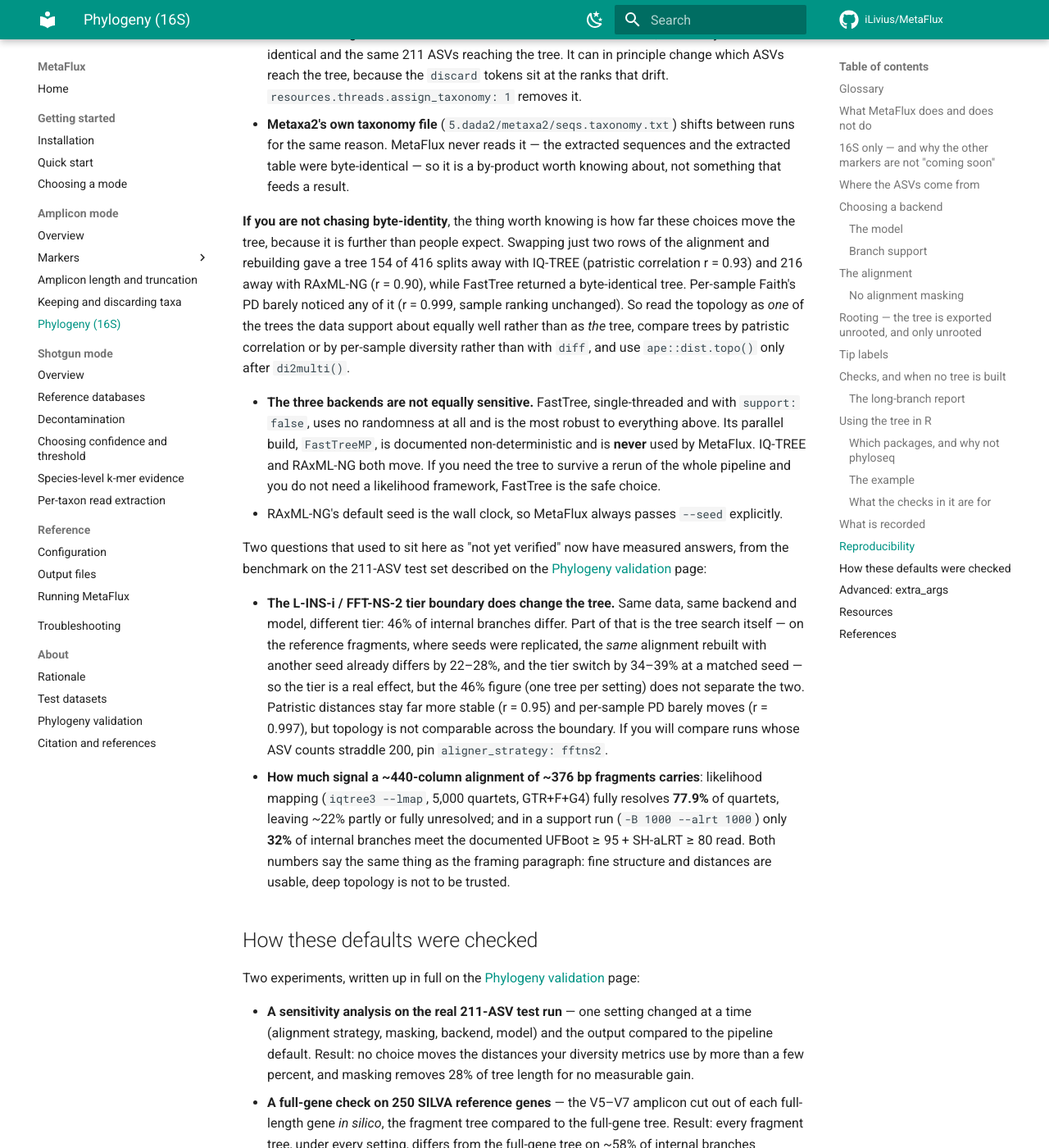
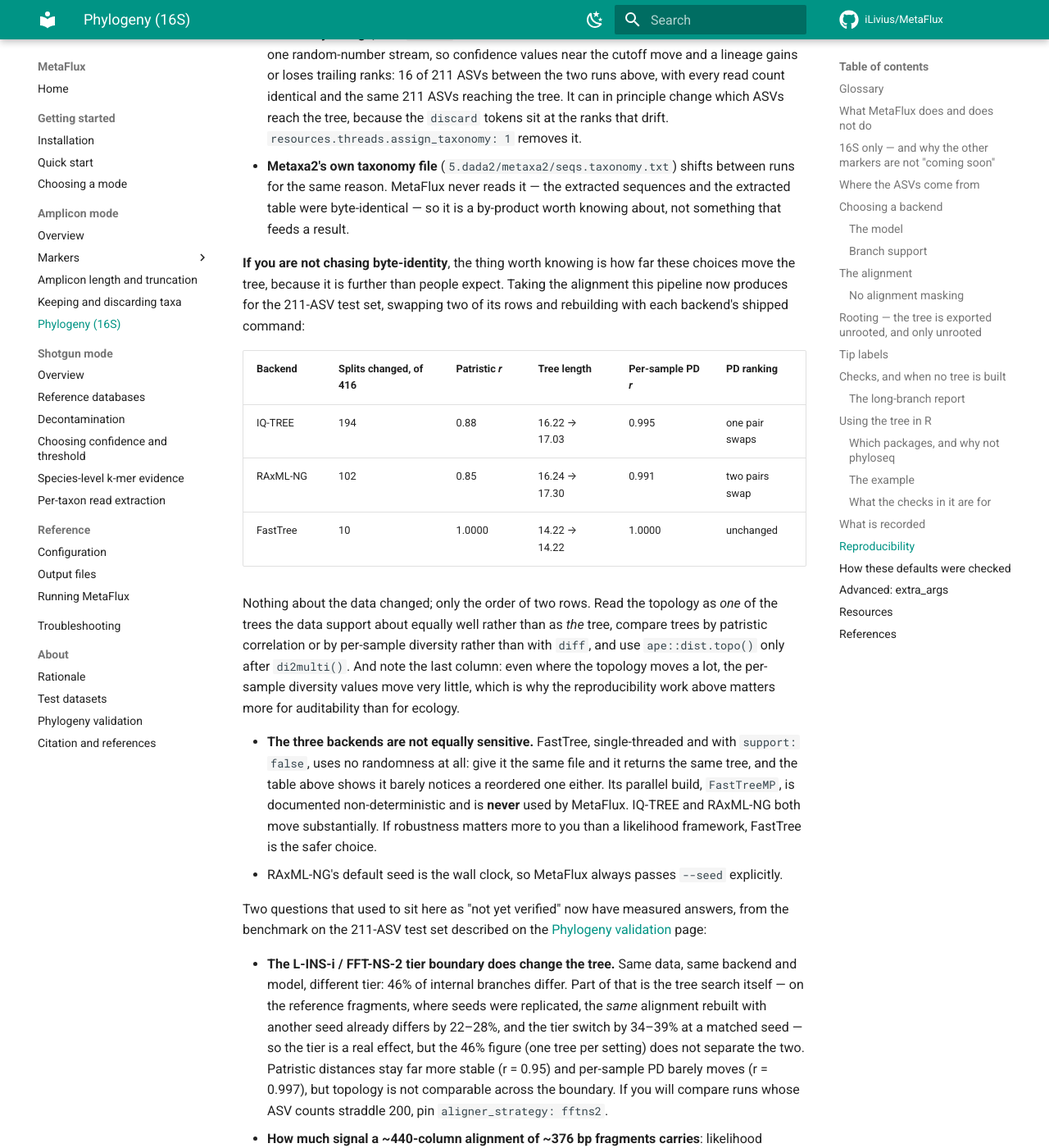
Before and after one commit to iLivius/MetaFlux, an MkDocs documentation site: the page built from docs/amplicon/phylogeny.md, in a window 1280 px wide and 1400 px high, scrolled down 21357 px. Shown: the whole window at 82% size. Built offline with MkDocs 1.6.1 and Material for MkDocs 9.7.7, drawn with Linux system fonts in a browser that asks for light colours; comment, search, counter and statistics services are not loaded; some of the changed text lies outside the part shown.

Commit message:
Correct the measured numbers in the phylogeny documentation
A verification pass re-derived every figure in the rewritten pages from
the shipped runs and found eight that did not hold. All were mine, from
the last two commits.

- The cost of the one-thread default was quoted as 140 s against 90 s.
  Measured on the alignment the pipeline now produces: about 91 s against
  about 60 s at four threads. It appeared in five places.
- The input-order sensitivity figures mixed two tip-matching conventions,
  and were taken from the pre-v2.4.0 alignment. The whole paragraph is
  now one table from one experiment on the current alignment: swapping
  two rows moves IQ-TREE by 194 of 416 splits (patristic r 0.88),
  RAxML-NG by 102 (r 0.85) and FastTree by 10 (r 1.0000).
- FastTree was described as returning a byte-identical tree under a
  reordered input. It does so for an identical file, but under the swap
  it moves 10 splits while keeping its branch lengths. Corrected, and the
  "safe choice" advice reworded to match.
- Per-sample Faith's PD was quoted at its best case with the ranking
  unchanged. The ranking holds for FastTree only; IQ-TREE and RAxML-NG
  move a pair or two. The table now carries the per-backend values.
- --reorder was credited with costing about 1% of the phiX step. Over six
  alternating repeats the difference is below noise; only the few MB of
  extra memory is measurable.
- Six of the seven long-branch tips are the only ASV of their lineage,
  not all seven: the seventh is classified no deeper than phylum.

The release draft carried two of the same figures and is corrected too.

```diff
--- a/docs/amplicon/phylogeny.md
+++ b/docs/amplicon/phylogeny.md
@@ -372,11 +372,12 @@ were tuned on data rather than reasoned out:
   near-identical sequences whose pendant edges are effectively zero, so the median is
   close to zero and even generous multiples of it flag far too much of the tree (measured on
   the 16S test set: 81 of 211 tips at 5× the median, still 35 at 20×). The rule is instead the standard boxplot outlier fence,
-  **Q3 + 3×IQR**, which flags 7 tips there. Each is the only ASV of its lineage in the
-  run — among them the run's sole Acidobacteriota, its sole Bdellovibrionota and its sole
-  *Hydrotalea* — but two of the seven are a 3-read ASV classified no deeper than phylum
-  and a 5-read ASV that reaches only order, and nothing outside the run was checked, so
-  "divergent singleton" and "artefact" cannot be told apart from the tree alone.
+  **Q3 + 3×IQR**, which flags 7 tips there. Six of the seven are the only ASV of their
+  lineage in the run — among them its sole Acidobacteriota, its sole Bdellovibrionota and
+  its sole *Hydrotalea* — and the seventh is a 3-read ASV classified no deeper than
+  phylum, so nothing can be said about its lineage at all. Nothing outside the run was
+  checked, so "divergent singleton" and "artefact" cannot be told apart from the tree
+  alone.
 
 The five longest tips by each measure are always listed, whether or not they cross a
 threshold.
@@ -847,8 +848,9 @@ which one it lands on is steered by things that look as though they should not m
   and used to write the surviving pairs in whatever order the threads finished. DADA2
   numbers ASVs by decreasing abundance and keeps the input order for ties, so two ASVs
   with the same total count could trade IDs between runs. MetaFlux now passes
-  `--reorder`, which costs about 1 % of that step and makes the output the same as a
-  single-threaded run's.
+  `--reorder`, whose cost came out below measurement noise on the test data (a few MB
+  more memory, no reliable difference in wall time) and which makes the output the same
+  as a single-threaded run's.
 - **The alignment must not depend on the ASV numbering.** The FASTA handed to MAFFT is
   now sorted by the sequence itself rather than by the abundance order of the taxonomy
   table, so the same set of sequences always produces the same file whatever the ASVs
@@ -858,8 +860,9 @@ which one it lands on is steered by things that look as though they should not m
   *identical* alignment at 4 threads ended on different optima, 52 of 416 splits apart,
   tree length 17.97 against 18.68; 24 of those splits survived
   `ape::di2multi(tree, tol = 1e-5)`, so collapsing near-zero branches does not hide it.
-  `resources.threads.phylo_tree` therefore defaults to 1. On 211 ASVs that costs 140 s
-  against 90 s, and it is the one setting to revisit if you have thousands of ASVs.
+  `resources.threads.phylo_tree` therefore defaults to 1. On the 211-ASV test alignment
+  that costs about 91 s against about 60 s at four threads, and it is the one setting to
+  revisit if you have thousands of ASVs.
 
 Verified the way it should be: the 16S test dataset run twice from raw reads to tree, two
 independent runs launched at the same time from the same configuration. Every FASTQ file
@@ -879,22 +882,30 @@ at every stage, the ASV sequences, the per-sample counts, the alignment and
   extracted table were byte-identical — so it is a by-product worth knowing about, not
   something that feeds a result.
 
-**If you are not chasing byte-identity**, the thing worth knowing is how far these choices
-move the tree, because it is further than people expect. Swapping just two rows of the
-alignment and rebuilding gave a tree 154 of 416 splits away with IQ-TREE (patristic
-correlation r = 0.93) and 216 away with RAxML-NG (r = 0.90), while FastTree returned a
-byte-identical tree. Per-sample Faith's PD barely noticed any of it (r = 0.999, sample
-ranking unchanged). So read the topology as *one* of the trees the data support about
-equally well rather than as *the* tree, compare trees by patristic correlation or by
-per-sample diversity rather than with `diff`, and use `ape::dist.topo()` only after
-`di2multi()`.
+**If you are not chasing byte-identity**, the thing worth knowing is how far these
+choices move the tree, because it is further than people expect. Taking the alignment
+this pipeline now produces for the 211-ASV test set, swapping two of its rows and
+rebuilding with each backend's shipped command:
+
+| Backend | Splits changed, of 416 | Patristic *r* | Tree length | Per-sample PD *r* | PD ranking |
+|---|---|---|---|---|---|
+| IQ-TREE | 194 | 0.88 | 16.22 → 17.03 | 0.995 | one pair swaps |
+| RAxML-NG | 102 | 0.85 | 16.24 → 17.30 | 0.991 | two pairs swap |
+| FastTree | 10 | 1.0000 | 14.22 → 14.22 | 1.0000 | unchanged |
+
+Nothing about the data changed; only the order of two rows. Read the topology as *one*
+of the trees the data support about equally well rather than as *the* tree, compare
+trees by patristic correlation or by per-sample diversity rather than with `diff`, and
+use `ape::dist.topo()` only after `di2multi()`. And note the last column: even where the
+topology moves a lot, the per-sample diversity values move very little, which is why the
+reproducibility work above matters more for auditability than for ecology.
 
 - **The three backends are not equally sensitive.** FastTree, single-threaded and with
-  `support: false`, uses no randomness at all and is the most robust to everything above.
-  Its parallel build, `FastTreeMP`, is documented non-deterministic and is **never** used
-  by MetaFlux. IQ-TREE and RAxML-NG both move. If you need the tree to survive a rerun of
-  the whole pipeline and you do not need a likelihood framework, FastTree is the safe
-  choice.
+  `support: false`, uses no randomness at all: give it the same file and it returns the
+  same tree, and the table above shows it barely notices a reordered one either. Its
+  parallel build, `FastTreeMP`, is documented non-deterministic and is **never** used by
+  MetaFlux. IQ-TREE and RAxML-NG both move substantially. If robustness matters more to
+  you than a likelihood framework, FastTree is the safer choice.
 - RAxML-NG's default seed is the wall clock, so MetaFlux always passes `--seed`
   explicitly.
 
@@ -966,8 +977,8 @@ the identical alignment landed 52 of 416 splits apart. It is also the one key wh
 fallback is not `threads_default`: leave it out of your config and you get 1, not 4.
 Raise it if you have thousands of ASVs and can accept a tree that is not exactly
 reproducible, but do not expect much — IQ-TREE parallelises across alignment columns and
-a 16S alignment is only a few hundred wide, so 211 ASVs took 140 s at one thread against
-90 s at four. The other backends barely care: RAxML-NG clamps whatever you give it to its
+a 16S alignment is only a few hundred wide, so the 211-ASV test alignment took about 91 s
+at one thread against about 60 s at four. The other backends barely care: RAxML-NG clamps whatever you give it to its
 own `--parse` recommendation, and FastTree is pinned single-threaded in the rule.
 
 ## References
```
Also changed, not shown: docs/about/validation.md (+5 -4 lines), docs/reference/configuration.md (+1 -1 lines), 3 other files.
